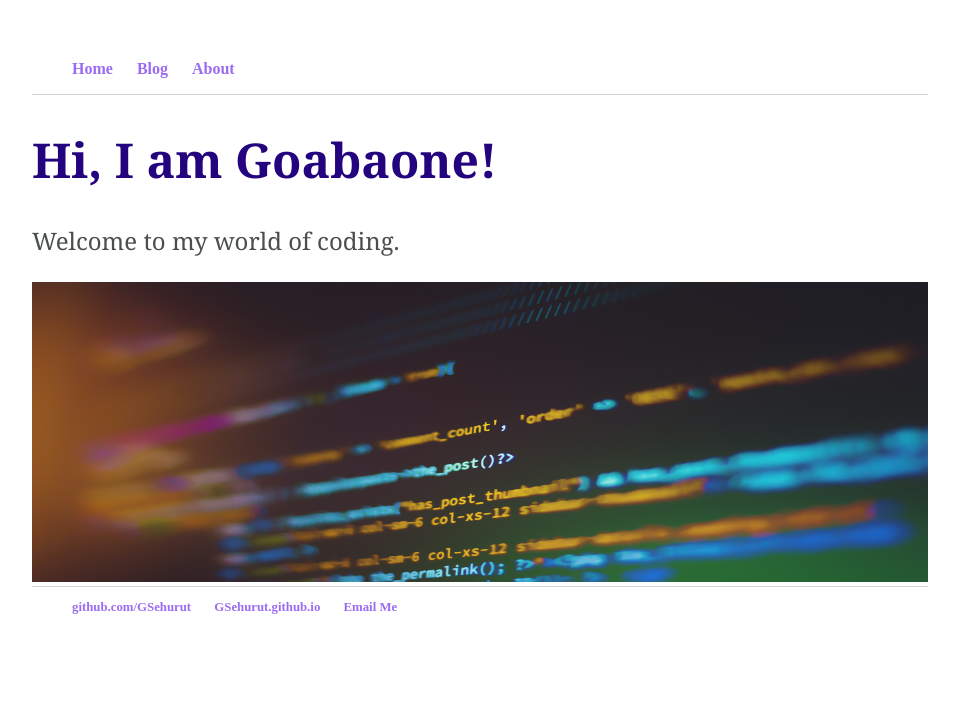
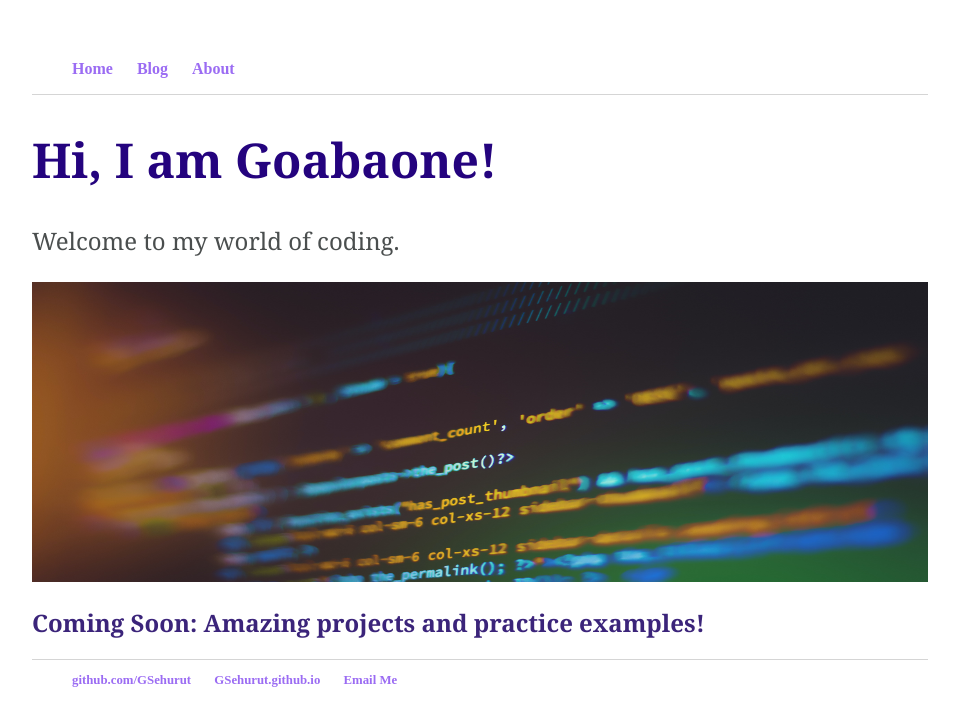
Before and after one commit to GSehurut/GSehurut.github.io, a Jekyll site: the page built from index.html, in a window 1280 px wide. Shown: the top 726 px of the page, without its empty margins (160-1119 px from the left). Built offline with Jekyll 4.4.1, drawn with Linux system fonts in a browser that asks for light colours.

Commit message:
Update index.html

```diff
--- a/index.html
+++ b/index.html
@@ -6,4 +6,5 @@ title: Web Programming
       <h1>Hi, I am Goabaone!</h1>
       <p>Welcome to my world of coding.</p>
       <img src="/pictures/coding.jpg" width=100% height=300px>
+      <h2>Coming Soon: Amazing projects and practice examples!</h2>
 </div>
```
